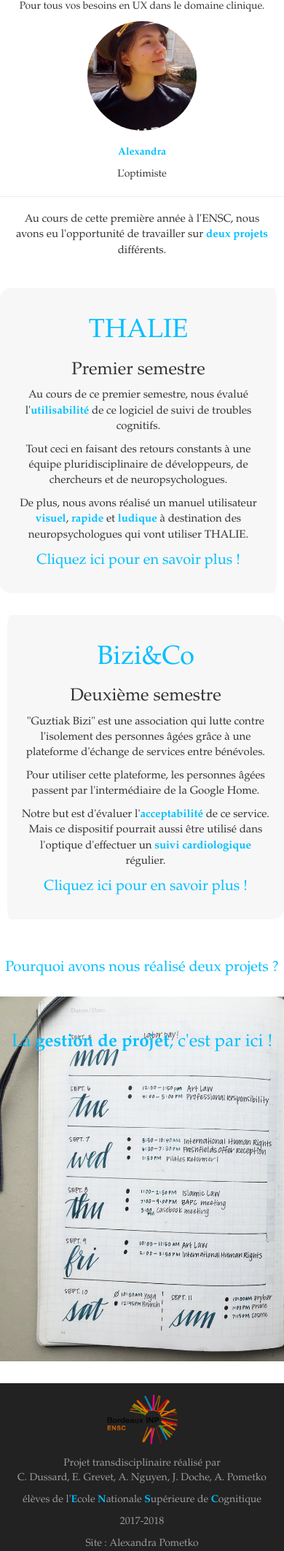
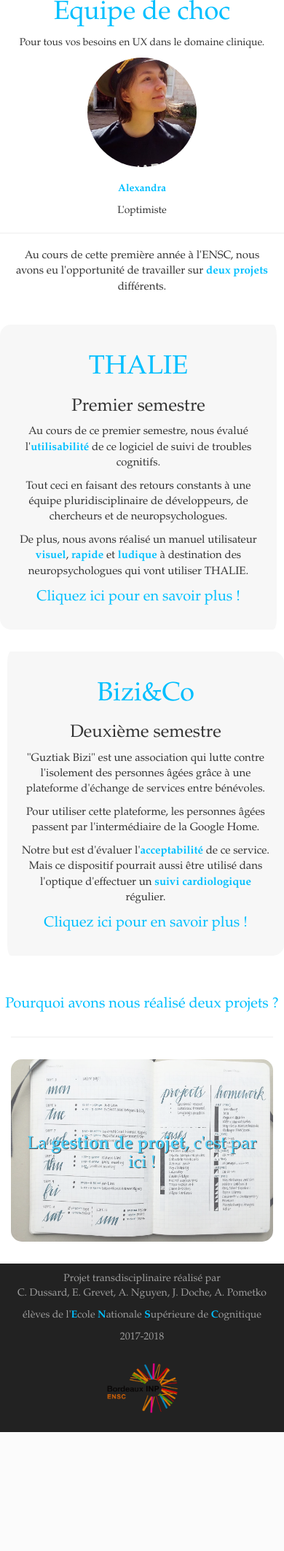
Before and after one commit to alexandrapometko/Site-transdi, a PHP site: page / in a window 390 px wide. Shown: the part 1274-3400 px from the top of the page at 73% size. After the commit the page ends 3237 px from the top, so only its background shows below. Run offline with PHP 8.4, Linux system fonts and the light colour scheme.

Commit message:
esthetic fixes

```diff
--- a/css/main.css
+++ b/css/main.css
@@ -1,26 +1,28 @@
 body {
 	font-family: "Palatino Linotype", "Book Antiqua", Palatino, serif;
+	padding-top: 50px;
 }
-
-
 
 .nav li {
   display: inline;
 }
 
+.nav li:hover {
+	background-color: DeepSkyBlue;
+}
 
-.index {
+.jumbotron {
   background-image:url('../images/docteur.jpg');
   background-repeat: no-repeat;
   background-size: cover;
+  box-shadow: 0px 2px 10px #888888;
 }
 
 .jumbotron h1 {
-  text-shadow: 4px 4px 2px #00bfff;
   font-size: 48px;
   font-family: 'Shift', sans-serif;
   font-weight: bold;
-  color: #000033;
+  color: #00bfff;
 }
 
 .jumbotron p {
@@ -32,12 +34,32 @@ a {
 	font-size: 20px;
 }
 
+a:hover {
+	color: DeepSkyBlue;
+}
+
+.englob {
+	position: absolute;
+	height:250px;
+}
+
 .gesp {
-  background-image:url('../images/bujo.jpg');
-  background-repeat: no-repeat;
-  background-size: cover;
-  height: 500px;
+	display: flex;
+	justify-content: center; /* align horizontal */
+	align-items: center; /* align vertical */
+	background-image:url('../images/bujo.jpg');
+	background-repeat: no-repeat;
+	background-size: cover;
+	height: 250px;
+	opacity: 0.7;
+	text-shadow: 1px 1px black;
 }
+
+.gesp:hover {
+	opacity: 1;
+	text-shadow: 1.5px 1.5px black;
+}
+
 
 .learn-more {
   background-color: #f7f7f7;
@@ -122,13 +144,10 @@ strong, h1 {
 footer {
 	background-color: rgb(34, 34, 34);
 	color: rgb(157,157,157);
+	padding: 10px;
 }
 
 footer img {
 	height : 100px;
 	padding: 15px;
 }
-
-.author {
-	display: inline-block;
-	vertical-align: middle;
--- a/includes/footer.html
+++ b/includes/footer.html
@@ -1,12 +1,12 @@
 	<footer>
 		<div class="row text-center">
-			<div class="col-md-2"><img src="images/logo.png" alt="logo ENSC"></div>
+			<div class="col-md-2"></div>
 			<div class="col-md-8">
 				<p>Projet transdisciplinaire réalisé par <br>C. Dussard, E. Grevet, A. Nguyen, J. Doche, A. Pometko</p>
 				<p>élèves de l'<strong>E</strong>cole <strong>N</strong>ationale <strong>S</strong>upérieure de <strong>C</strong>ognitique</p>
 				<p>2017-2018</p>
 			</div>
-			<div class="col-md-2 author text-center">Site : Alexandra Pometko</div> <!--a fixer dans le css, centrer verticalement ne marche pas !!!! -->
+			<div class="col-md-2"><img src="images/logo.png" alt="logo ENSC"></div> <!--a fixer dans le css, centrer verticalement ne marche pas !!!! -->
 		 </div>
 		</div>
 	</footer>
--- a/includes/top.html
+++ b/includes/top.html
@@ -8,28 +8,28 @@
 					<span class="icon-bar"></span>
 					<span class="icon-bar"></span>
 				</button>
-				<a class="navbar-brand" href="index.html">
-				Projet transdisciplinaire
+				<a class="navbar-brand" href="index.php">
+					<span class="glyphicon glyphicon-home"></span>
 				</a>
 			</div>
 
 			<div class="collapse navbar-collapse" id="myNavbar">
 
 				<ul class="nav navbar-nav navbar-left">
-					<li><a href="html/thalie.html">THALIE</a></li>
-					<li><a href="html/bizi.html">Bizi&Co</a></li>
-					<li><a href="html/why2.html">Pourquoi deux projets ?</a></li>
+					<li><a href="thalie.php">THALIE</a></li>
+					<li><a href="bizi.phhp">Bizi&Co</a></li>
+					<li><a href="why2.php">Pourquoi deux projets ?</a></li>
 				</ul>
 
 				<ul class="nav navbar-nav navbar-right">
-					<li><a href="html/GESP.html">Gestion de Projet <span class="glyphicon glyphicon-signal"></span></a></li>
+					<li><a href="GESP.php">Gestion de Projet <span class="glyphicon glyphicon-signal"></span></a></li>
 				</ul>
 			</div>
 		</div>
 	</nav>
 
 	<!--Jumbotron-->
-    <div class="jumbotron index text-center">
+    <div class="jumbotron text-center">
       <div class="container">
         <h1>Le transdi de la tchatche</h1>
         <p>entre N. P et S. L c'est chaud patate dans la team</p>
--- a/index.php
+++ b/index.php
@@ -70,12 +70,15 @@
 			</div>
 			<div class="row">
 				<a href="html/why2.html" title="Pourquoi deux projets ?"><p>Pourquoi avons nous réalisé deux projets ?</a>
-			</div>
+			</div> <hr>
 		</div>
+		<!--GESP-->
+		<div class="englob"></div>
+		<a href="html/gesp.html" title="Gestion de projet"><div class="gesp text-center project"><h3><span>La <strong>gestion de projet</strong>, c'est par ici !</h3></div></a>
+
 	</div>
 
-	<!--GESP-->
-	<div class="jumbotron gesp text-center"><a href="html/gesp.html" title="Gestion de projet"><h3>La <strong>gestion de projet</strong>, c'est par ici !</h3></a></div>
+
 
 	<?php include('includes/footer.html'); ?>
 
```
Also changed, not shown: thalie.php (added, +12 -0 lines).
